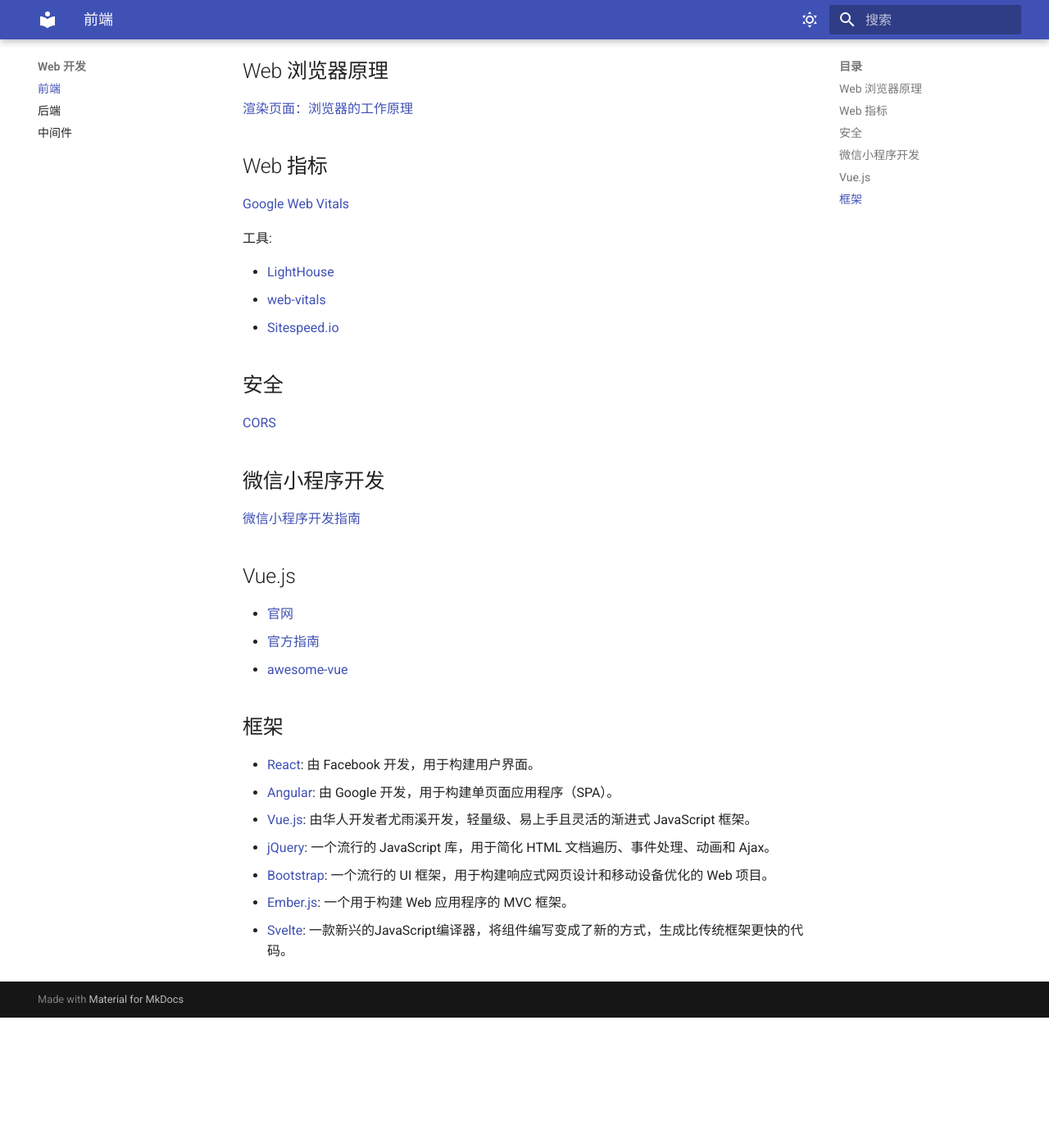
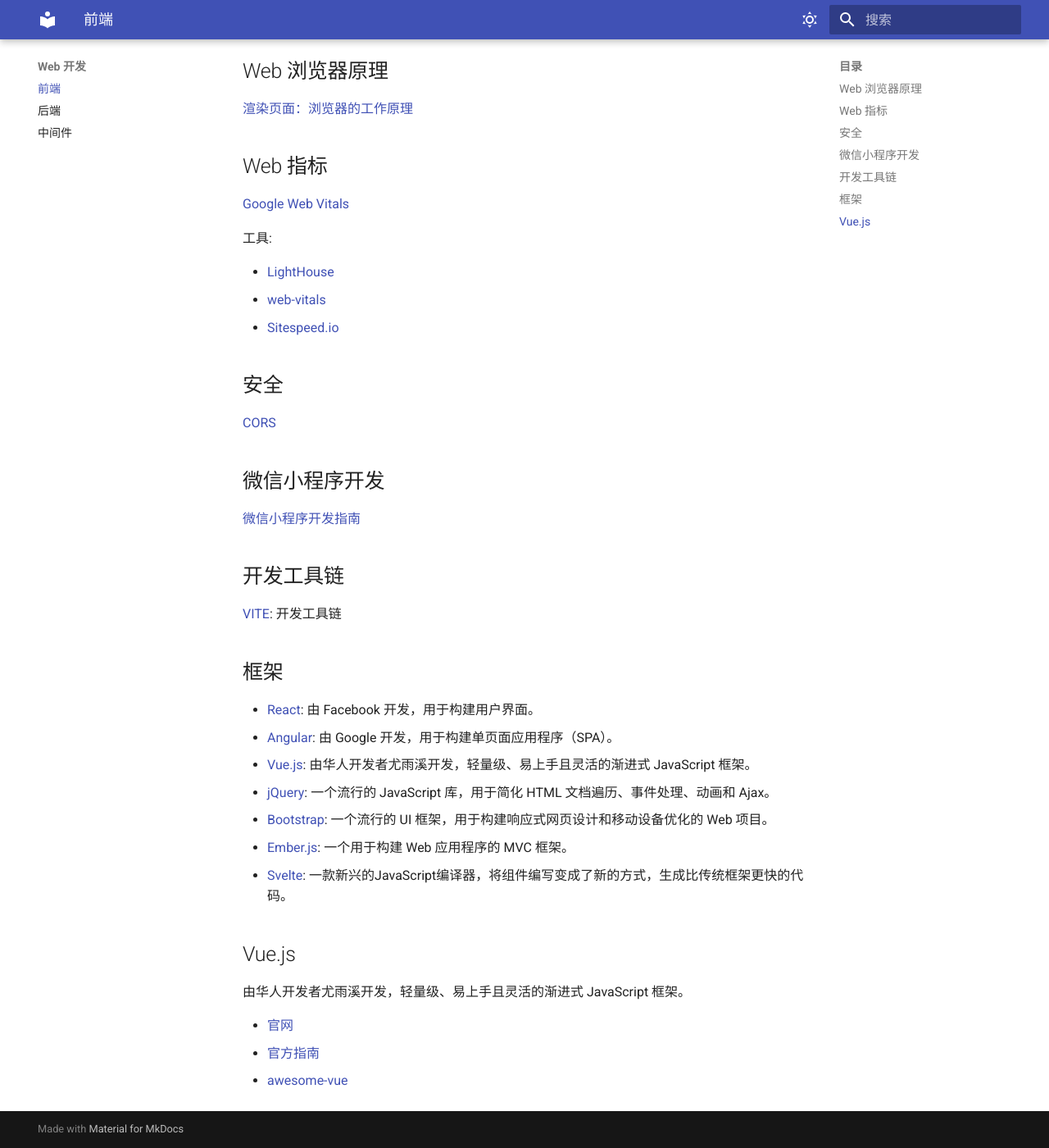
Before and after one commit to wizardbyron/guides, an MkDocs documentation site: the page built from docs/web/frontend.md, in a window 1280 px wide and 1400 px high, scrolled down 159 px. Shown: the whole window at 82% size. Built offline with MkDocs 1.6.1 and Material for MkDocs 9.7.7, drawn with Linux system fonts in a browser that asks for light colours; before the commit the page ends 1400 px from its top, so only the background shows below that.

Commit message:
Add VITE to front guide

```diff
--- a/docs/web/frontend.md
+++ b/docs/web/frontend.md
@@ -22,11 +22,9 @@
 
 [微信小程序开发指南](https://developers.weixin.qq.com/miniprogram/dev/framework/)
 
-## Vue.js
+## 开发工具链
 
-- [官网](https://cn.vuejs.org/index.html)
-- [官方指南](https://cn.vuejs.org/v2/guide/)
-- [awesome-vue](https://github.com/vuejs/awesome-vue)
+[VITE](https://cn.vitejs.dev/): 开发工具链
 
 ## 框架
 
@@ -37,3 +35,11 @@
 - [Bootstrap](https://getbootstrap.com/): 一个流行的 UI 框架，用于构建响应式网页设计和移动设备优化的 Web 项目。
 - [Ember.js](https://emberjs.com/): 一个用于构建 Web 应用程序的 MVC 框架。
 - [Svelte](https://svelte.dev/): 一款新兴的JavaScript编译器，将组件编写变成了新的方式，生成比传统框架更快的代码。
+
+## Vue.js
+
+由华人开发者尤雨溪开发，轻量级、易上手且灵活的渐进式 JavaScript 框架。
+
+- [官网](https://cn.vuejs.org/index.html)
+- [官方指南](https://cn.vuejs.org/v2/guide/)
+- [awesome-vue](https://github.com/vuejs/awesome-vue)
```
